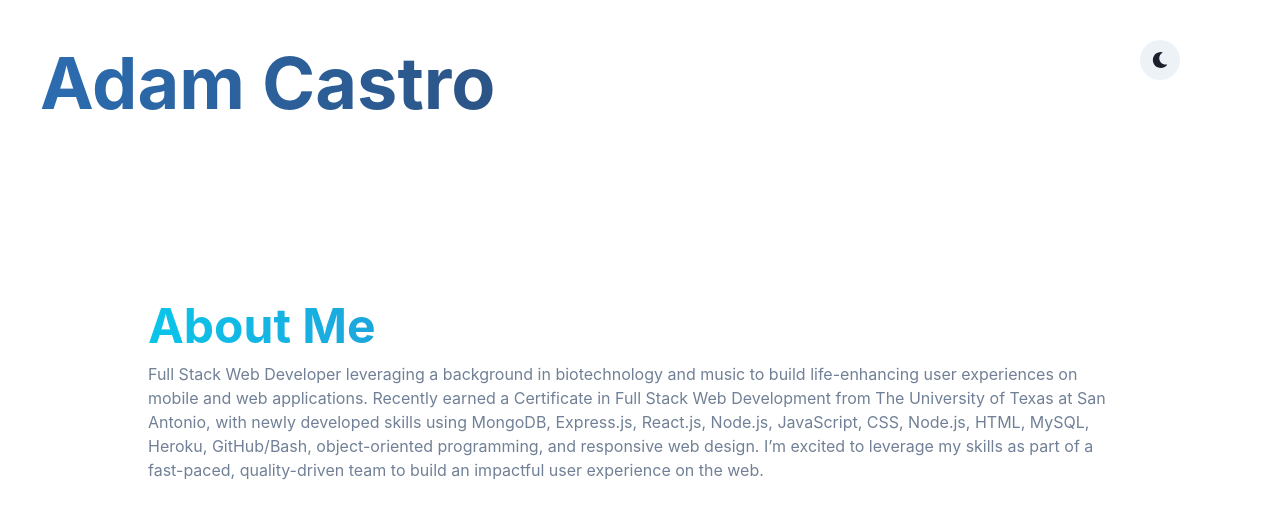
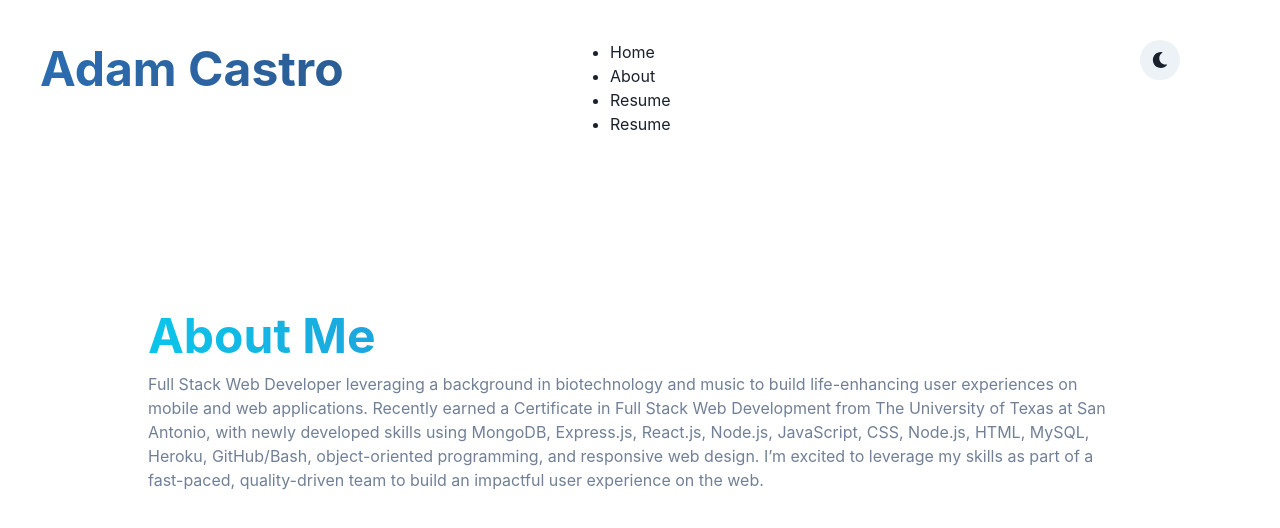
Before and after one commit to avc0021/Portfolio-3.0, a React (Create React App) app: page / in a window 1280 px wide. Shown: the top 528 px of the page. Built offline with nearby package versions, Linux system fonts and the light colour scheme.

Commit message:
nav links added

```diff
--- a/src/App.js
+++ b/src/App.js
@@ -4,7 +4,7 @@ import Header from './components/Header/header.js';
 // import Projects from './components/Projects';
 import About from './components/About/about.js';
 import { Flex, VStack, Heading, Spacer } from "@chakra-ui/layout";
-// import Resume from './components/Resume';
+import Resume from './components/Resume/resume.js';
 // import Contact from './components/Contact';
 //import { BrowserRouter as Router, Route, Switch } from 'react-router-dom';
 
@@ -15,6 +15,9 @@ function App() {
   const renderPage =() => {
     if (currentPage === 'About') {
       return <About />;
+    }
+    if (currentPage === 'Resume') {
+      return <Resume />;
     }
   }
   const handlePageChange = (page) => setCurrentPage(page);
--- /dev/null
+++ b/src/components/Nav/Navigation.js
@@ -0,0 +1,5 @@
+const Navigation = () => {
+    return("")
+}
+
+export default Navigation
--- a/src/components/Nav/nav.js
+++ b/src/components/Nav/nav.js
@@ -15,7 +15,7 @@ function Nav() {
       <Flex w="100%">
       <Box w='500px'>
         <Heading
-          fontSize="7xl"
+          fontSize="5xl"
           fontWeight="bold"
           bgGradient="linear(to-r, blue.600, blue.700)"
           bgClip="text"
@@ -33,6 +33,22 @@ function Nav() {
         ></IconButton>
         </Box>
         <Spacer/>
+        <Box w='500px'>
+          <ul>
+            <li>
+              <a href="/"> Home</a>
+            </li>
+            <li>
+              <a href="/#about"> About</a>
+            </li>
+            <li>
+              <a href="/#resume"> Resume</a>
+            </li>
+            <li>
+              <a href="/#resume"> Resume</a>
+            </li>
+          </ul>
+        </Box>
 
 
       </Flex>
--- a/src/components/Resume/resume.js
+++ b/src/components/Resume/resume.js
@@ -0,0 +1,41 @@
+import React from "react";
+
+function Resume() {
+  return (
+    <section className="my-5">
+      <div className="allResume">
+          <h1>Resume</h1>
+          <h3>
+          <a href="https://docs.google.com/document/d/1vQMCjw9w_M-rwZhCUCfPWKmV6hYcc5ucvww9RfUCYZ4/edit?usp=sharing">Click here to download!</a>
+          </h3>
+        <h2 className="resume">Front-End Proficiences</h2>
+          <div className="front">
+            <ul>HTML</ul>
+            <ul>CSS</ul>
+            <ul>JavaScript</ul>
+            <ul>jQuery</ul>
+            <ul>React</ul>
+            <ul>Bootstrap</ul>
+            <ul>Bulma</ul>
+          </div>
+        <h2 className="resume">Back-End Proficiences</h2>
+          <div className="back">
+            <ul>APIs</ul>
+            <ul>Node</ul>
+            <ul>Express</ul>
+            <ul>MySql, Sequelize</ul>
+            <ul>MonogoDB, Mongoose</ul>
+            <ul>REST</ul>
+          </div>
+        <h2 className="resume">Other Proficiences</h2>
+          <div className="other">
+            <ul>Gitbash</ul>
+            <ul>Heroku</ul>
+            <ul>Github</ul>
+          </div>
+      </div>
+    </section>
+  );
+}
+
+export default Resume;
```
Also changed, not shown: src/components/Nav/NavBar.module.css (added).
